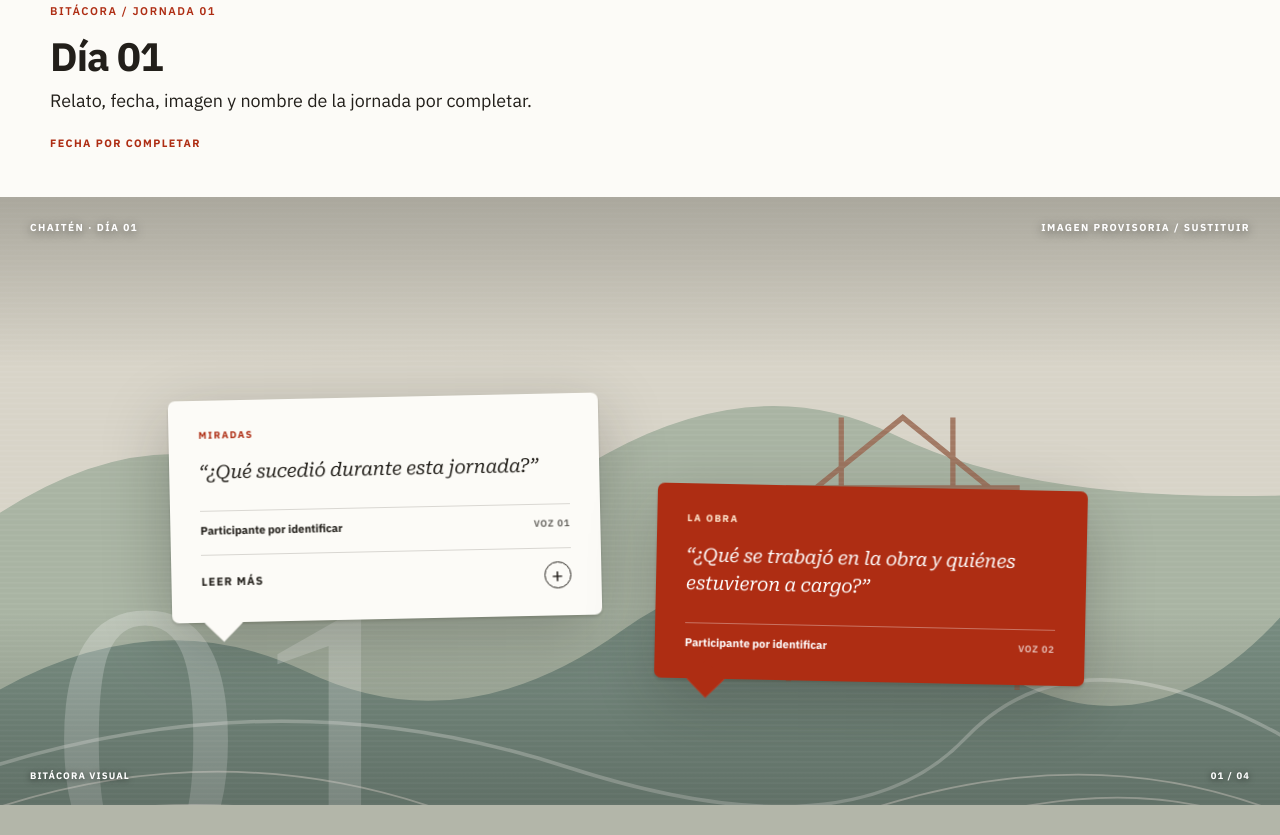
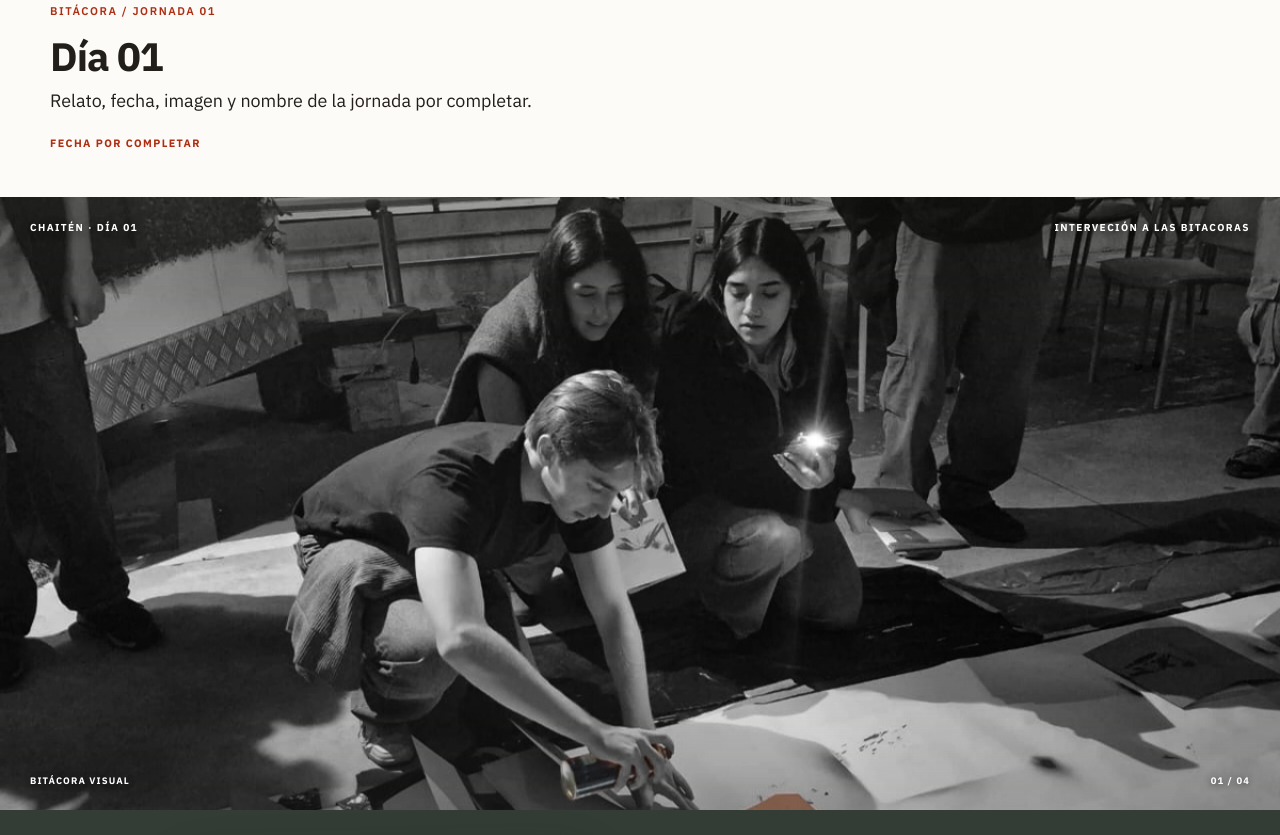
Before and after one commit to cirelli20/traves-a-chaiten, a plain HTML site: page diario.html in a window 1280 px wide. Shown: the part 829-1664 px from the top of the page. Drawn offline with Linux system fonts and the light colour scheme.

Commit message:
actualización

```diff
--- a/estilos.css
+++ b/estilos.css
@@ -1,4 +1,3 @@
-/* BITÁCORA CHAITÉN · HOJA DE ESTILOS ÚNICA */
 /* Orden: base, transiciones, cuaderno, diario, ajustes visuales. */
 
 /* ===== STYLES ===== */
@@ -297,16 +296,15 @@ body{animation:none!important;transition:none!important}
 .jornada-cabecera-lado p{color:#665d54;font-size:.93rem;line-height:1.7}
 .jornada-cabecera-lado>span{font-size:.67rem;color:var(--carmin);font-weight:700;letter-spacing:.13em}
 .jornada-relato{width:100%}
-.escena-diario{position:relative;min-height:175svh;isolation:isolate;background:#b3b6a9}
-.escena-fondo{height:calc(100svh - var(--header) - var(--diario-barra));position:sticky;top:calc(var(--header) + var(--diario-barra));overflow:hidden;z-index:0;background:#a6ad9f}
-.escena-fondo img{width:100%;height:100%;object-fit:cover;object-position:center;transform:scale(1.03)}
-.escena-diario[data-variante="1"] .escena-fondo img{object-position:36% 50%;transform:scale(1.2)}
-.escena-diario[data-variante="2"] .escena-fondo img{object-position:68% 48%;transform:scale(1.15)}
-.escena-diario[data-variante="3"] .escena-fondo img{object-position:52% 65%;transform:scale(1.07)}
+.escena-diario{--ventana-foto:max(160px,calc(100svh - var(--header) - var(--diario-barra)));--duracion-foto:max(175svh,var(--recorrido-foto,0px));position:relative;min-height:var(--duracion-foto);isolation:isolate;background:#333d35}
+.escena-fondo{height:var(--ventana-foto);position:sticky;top:calc(var(--header) + var(--diario-barra));overflow:hidden;z-index:0;background:#333d35}
+/* Sin zoom ni recorte horizontal: el desplazamiento se calcula según la altura real. */
+.escena-fondo img{position:absolute;top:0;left:0;width:100%;height:auto;max-width:none;transform:translate3d(0,var(--foto-y,0px),0)}
+@media (prefers-reduced-motion:reduce){.escena-fondo img{height:100%;object-fit:contain;transform:none}}
 .escena-fondo::after{content:"";position:absolute;inset:0;background:linear-gradient(180deg,#20221b40,transparent 28%,transparent 68%,#191a1840);pointer-events:none}
 .escena-rotulo{position:absolute;top:23px;left:max(30px,calc((100vw - 1260px)/2));right:max(30px,calc((100vw - 1260px)/2));display:flex;justify-content:space-between;gap:30px;color:white;font-size:.63rem;letter-spacing:.14em;text-transform:uppercase;font-weight:700;text-shadow:0 2px 10px #0008;z-index:2}
 .escena-contadores{position:absolute;bottom:22px;left:max(30px,calc((100vw - 1260px)/2));right:max(30px,calc((100vw - 1260px)/2));font-size:.59rem;font-weight:700;letter-spacing:.12em;color:#fff;text-shadow:0 1px 6px #0009;z-index:2;display:flex;justify-content:space-between}
-.escena-contenido{position:relative;z-index:2;min-height:175svh;margin-top:calc(-1 * (100svh - var(--header) - var(--diario-barra)));padding-top:max(27svh,210px);padding-bottom:35svh;display:flex;flex-direction:column;justify-content:space-between;gap:35svh;pointer-events:none}
+.escena-contenido{position:relative;z-index:2;min-height:var(--duracion-foto);margin-top:calc(-1 * var(--ventana-foto));padding-top:calc(var(--ventana-foto) + 4svh);padding-bottom:35svh;display:flex;flex-direction:column;justify-content:space-between;gap:35svh;pointer-events:none}
 .escena-contenido .voz-burbuja{pointer-events:auto}
 .voz-burbuja{width:min(430px,85%);border-radius:7px;background:var(--papel);padding:27px 30px;position:relative;box-shadow:0 20px 66px #15171344,0 2px 3px #1e211227;transform:translateY(80px) rotate(-2deg) scale(.95);opacity:0;filter:blur(5px);transition:opacity .8s cubic-bezier(.2,.7,.4,1),transform .9s cubic-bezier(.16,1,.3,1),filter .8s;will-change:transform,opacity,filter}
 .voz-burbuja.es-visible{opacity:1;transform:translateY(0) rotate(-1.3deg) scale(1);filter:blur(0)}
@@ -355,9 +353,8 @@ body{animation:none!important;transition:none!important}
 .jornada-cabecera h2{font-size:4.1rem}
 .jornada-cabecera-lado{justify-self:start}
 .jornada-cabecera-lado p{font-size:.82rem}
-.escena-diario{min-height:168svh}
-.escena-fondo{height:calc(100svh - var(--header) - var(--diario-barra))}
-.escena-contenido{min-height:168svh;margin-top:calc(-1*(100svh - var(--header) - var(--diario-barra)));padding-top:25svh;padding-bottom:30svh;gap:37svh;width:calc(100% - 36px)}
+.escena-diario{--duracion-foto:max(168svh,var(--recorrido-foto,0px))}
+.escena-contenido{min-height:var(--duracion-foto);margin-top:calc(-1 * var(--ventana-foto));padding-top:calc(var(--ventana-foto) + 4svh);padding-bottom:30svh;gap:37svh;width:calc(100% - 36px)}
 .escena-rotulo,.escena-contadores{left:18px;right:18px;font-size:.52rem}
 .escena-rotulo span:last-child{max-width:145px;text-align:right}
 .voz-burbuja{width:min(320px,92%);padding:21px 22px}
@@ -371,7 +368,7 @@ body{animation:none!important;transition:none!important}
 .voz-burbuja{transition:none;filter:none}
 .voz-burbuja:not(.es-visible){opacity:1;transform:none}
 }
-.escena-contenido{gap:37svh;justify-content:space-between;padding-top:max(25svh,195px);padding-bottom:30svh}
+.escena-contenido{gap:37svh;justify-content:space-between;padding-top:calc(var(--ventana-foto) + 4svh);padding-bottom:30svh}
 .voz-grupo{display:grid;grid-template-columns:repeat(2,minmax(0,1fr));align-items:start;gap:clamp(12px,2.5vw,36px);width:min(100%,940px);pointer-events:none}
 .voz-grupo[data-lado="derecha"]{align-self:flex-end}
 .voz-grupo[data-lado="izquierda"]{align-self:flex-start}
@@ -402,7 +399,7 @@ body{animation:none!important;transition:none!important}
 .voz-grupo .voz-burbuja blockquote{font-size:.98rem}
 }
 @media (max-width:600px){
-.escena-contenido{gap:26svh;padding-top:22svh;padding-bottom:25svh}
+.escena-contenido{gap:26svh;padding-top:calc(var(--ventana-foto) + 4svh);padding-bottom:25svh}
 .voz-grupo{grid-template-columns:1fr;width:min(100%,370px);gap:13px}
 .voz-grupo .voz-burbuja{max-width:100%;margin:0!important;padding:20px 22px}
 .voz-grupo .voz-burbuja:nth-child(2){margin-left:clamp(10px,3vw,18px)!important;width:calc(100% - 12px)}
--- a/sitio.js
+++ b/sitio.js
@@ -1,17 +1,3 @@
-/* BITÁCORA CHAITÉN · JAVASCRIPT ÚNICO */
-/* Los datos editables de los 12 días están al principio. */
-
-/* ===== DATOS-BITACORA ===== */
-/* DATOS EDITABLES · BITÁCORA TRAVESÍA CHAITÉN 2026
- * Los comentarios de la maqueta son PREGUNTAS PARA COMPLETAR, no testimonios reales.
- * En cada día: imagenes = secuencia de fondos; comentarios = notas de participantes.
- * En un comentario: texto (resumen), autor, categoria, y opcionalmente:
- *   detalle: "Texto completo o contenido ampliado" (activa el botón Leer más)
- *   escena: 2 (asocia la nota a la segunda imagen de ese día)
- *   imagenDetalle: "assets/fotos/dia-01/dibujo.jpg" (recurso opcional)
- *   altDetalle: "Descripción accesible", pieDetalle: "Crédito o pie de foto"
- * Para quitar el desplegable, elimina el campo detalle.
- */
 window.DATOS_TRAVESIA = {
   "dias": [
     {
@@ -21,12 +7,12 @@ window.DATOS_TRAVESIA = {
       "titulo": "Día 01",
       "subtitulo": "Relato, fecha, imagen y nombre de la jornada por completar.",
       "pregunta": "¿Qué sucedió durante esta jornada?",
-      "imagen": "assets/dias/dia-01.svg",
+      "imagen": "assets/dias/D1foto1.3.webp",
       "imagenes": [
         {
-          "src": "assets/dias/dia-01.svg",
-          "alt": "Ilustración provisional de la jornada 01; sustituir por una fotografía real.",
-          "pie": "IMAGEN PROVISORIA / SUSTITUIR"
+          "src": "assets/dias/D1foto1.3.webp",
+          "alt": "fotográfía al primer acto",
+          "pie": "Interveción a las bitacoras"
         },
         {
           "src": "assets/dias/dia-01.svg",
@@ -100,10 +86,10 @@ window.DATOS_TRAVESIA = {
       "titulo": "Día 02",
       "subtitulo": "Relato, fecha, imagen y nombre de la jornada por completar.",
       "pregunta": "¿Cómo se organizó el trabajo?",
-      "imagen": "assets/dias/dia-02.svg",
+      "imagen": "assets/dias/D1foto2.1.jpg",
       "imagenes": [
         {
-          "src": "assets/dias/dia-02.svg",
+          "src": "assets/dias/D1foto2.1.jpg",
           "alt": "Ilustración provisional de la jornada 02; sustituir por una fotografía real.",
           "pie": "IMAGEN PROVISORIA / SUSTITUIR"
         },
@@ -1208,6 +1194,51 @@ window.DATOS_TRAVESIA = {
   let observer;
   const reducido=matchMedia('(prefers-reduced-motion: reduce)');
 
+  // Recorrido fotográfico: la foto mantiene su proporción, sin zoom ni corte lateral.
+  // El scroll atraviesa toda su altura; si sobra espacio, la foto se desplaza suavemente.
+  const barraDias=$('#navegacion-dias');
+  let escenas=[],cuadroPendiente=0,medirPendiente=false;
+  function actualizarFotos(){
+    cuadroPendiente=0;
+    if(medirPendiente){
+      medirPendiente=false;
+      document.body.style.setProperty('--diario-barra',`${Math.ceil(barraDias.getBoundingClientRect().height)}px`);
+      escenas.forEach(({escena,fondo,img})=>{
+        const alto=img.naturalWidth?fondo.clientWidth*img.naturalHeight/img.naturalWidth:0;
+        // Las imágenes altas reciben suficiente espacio de lectura para recorrerlas.
+        escena.style.setProperty('--recorrido-foto',`${Math.ceil(alto+window.innerHeight*.65)}px`);
+      });
+    }
+    escenas.forEach(({escena,fondo,img})=>{
+      if(!img.naturalWidth)return;
+      const alto=fondo.clientWidth*img.naturalHeight/img.naturalWidth;
+      const ventana=fondo.clientHeight;
+      const superior=parseFloat(getComputedStyle(fondo).top)||0;
+      const rect=escena.getBoundingClientRect();
+      const avance=Math.max(0,Math.min(1,(superior-rect.top)/Math.max(1,rect.height-ventana)));
+      const diferencia=alto-ventana;
+      // En fotos altas se revela desde el borde superior hasta el inferior.
+      // En fotos apaisadas que ya caben, se mantiene completo el encuadre mientras se mueve.
+      const y=diferencia>0?-diferencia*avance:(-diferencia)*(.65-.30*avance);
+      img.style.setProperty('--foto-y',`${y.toFixed(2)}px`);
+    });
+  }
+  function programarFotos(medir=false){
+    medirPendiente=medirPendiente||medir;
+    if(!cuadroPendiente)cuadroPendiente=requestAnimationFrame(actualizarFotos);
+  }
+  window.addEventListener('scroll',()=>programarFotos(),{passive:true});
+  window.addEventListener('resize',()=>programarFotos(true),{passive:true});
+  relato.addEventListener('load',e=>{if(e.target.tagName==='IMG')programarFotos(true)},true);
+  const obsFotos='ResizeObserver' in window?new ResizeObserver(()=>programarFotos(true)):null;
+  function prepararFotos(){
+    obsFotos?.disconnect();
+    escenas=[...relato.querySelectorAll('.escena-diario')].map(escena=>({escena,fondo:escena.querySelector('.escena-fondo'),img:escena.querySelector('.escena-fondo img')}));
+    obsFotos?.observe(barraDias);
+    escenas.forEach(({escena})=>obsFotos?.observe(escena));
+    programarFotos(true);
+  }
+
   datos.dias.forEach((dia,i)=>{
     const btn=document.createElement('button');
     btn.type='button';btn.innerHTML=`<span>DÍA</span><strong>${esc(dia.numero)}</strong>`;
@@ -1270,10 +1301,11 @@ window.DATOS_TRAVESIA = {
     const fotos=imagenesDia(dia);
     const notas=Array.isArray(dia.comentarios)?dia.comentarios:[];
     const distribucion=repartirNotas(notas,fotos.length);
-    relato.innerHTML=fotos.map((foto,j)=>`<section class="escena-diario" data-variante="${j%4}" aria-label="Imagen ${j+1} de la jornada ${esc(dia.numero)}">
+    relato.innerHTML=fotos.map((foto,j)=>`<section class="escena-diario" aria-label="Imagen ${j+1} de la jornada ${esc(dia.numero)}">
       <div class="escena-fondo"><img src="${esc(foto.src)}" alt="${esc(foto.alt)}" loading="${j===0?'eager':'lazy'}"><div class="escena-rotulo"><span>CHAITÉN · DÍA ${esc(dia.numero)}</span><span>${esc(foto.pie)}</span></div><div class="escena-contadores"><span>BITÁCORA VISUAL</span><span>${String(j+1).padStart(2,'0')} / ${String(fotos.length).padStart(2,'0')}</span></div></div>
       <div class="contenedor escena-contenido">${contenidoEscena(distribucion[j],j,dia.numero)}</div>
     </section>`).join('');
+    prepararFotos();
     observer?.disconnect();
     if('IntersectionObserver'in window&&!reducido.matches){
       observer=new IntersectionObserver(entries=>{
```
Also changed, not shown: assets/dias/D1foto1.3.webp (added), assets/dias/D1foto2.1.jpg (added), 1 other file.
